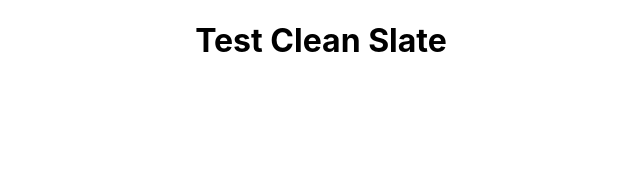
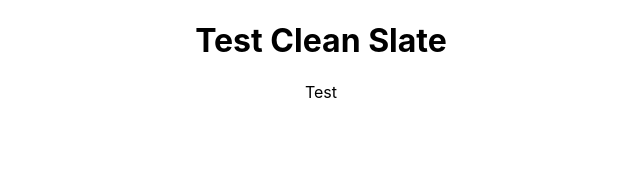
Before and after one commit to MidziRibery/kryptokorner, a React (Create React App) app: page / in a window 1280 px wide. Shown: the top 172 px of the page, without its empty margins (319-959 px from the left). Built offline with nearby package versions, Linux system fonts and the light colour scheme.

Commit message:
NavBar Start

```diff
--- a/src/App.js
+++ b/src/App.js
@@ -1,10 +1,11 @@
-
 import './App.css';
+import NavBar from './components/NavBar';
 
 function App() {
   return (
     <div className="App">
       <h1>Test Clean Slate</h1>
+      <NavBar/>
     </div>
   );
 }
--- /dev/null
+++ b/src/components/NavBar.js
@@ -0,0 +1,15 @@
+import React from "react";
+
+function NavBar() {
+    return(
+        <div>
+            <nav className="navbar">
+                <div className="navbar__container">
+                    <a>Test</a>
+                </div>
+            </nav>
+        </div>
+    )
+}
+
+export default NavBar;
```
Also changed, not shown: src/components/NavBar.css (added).
